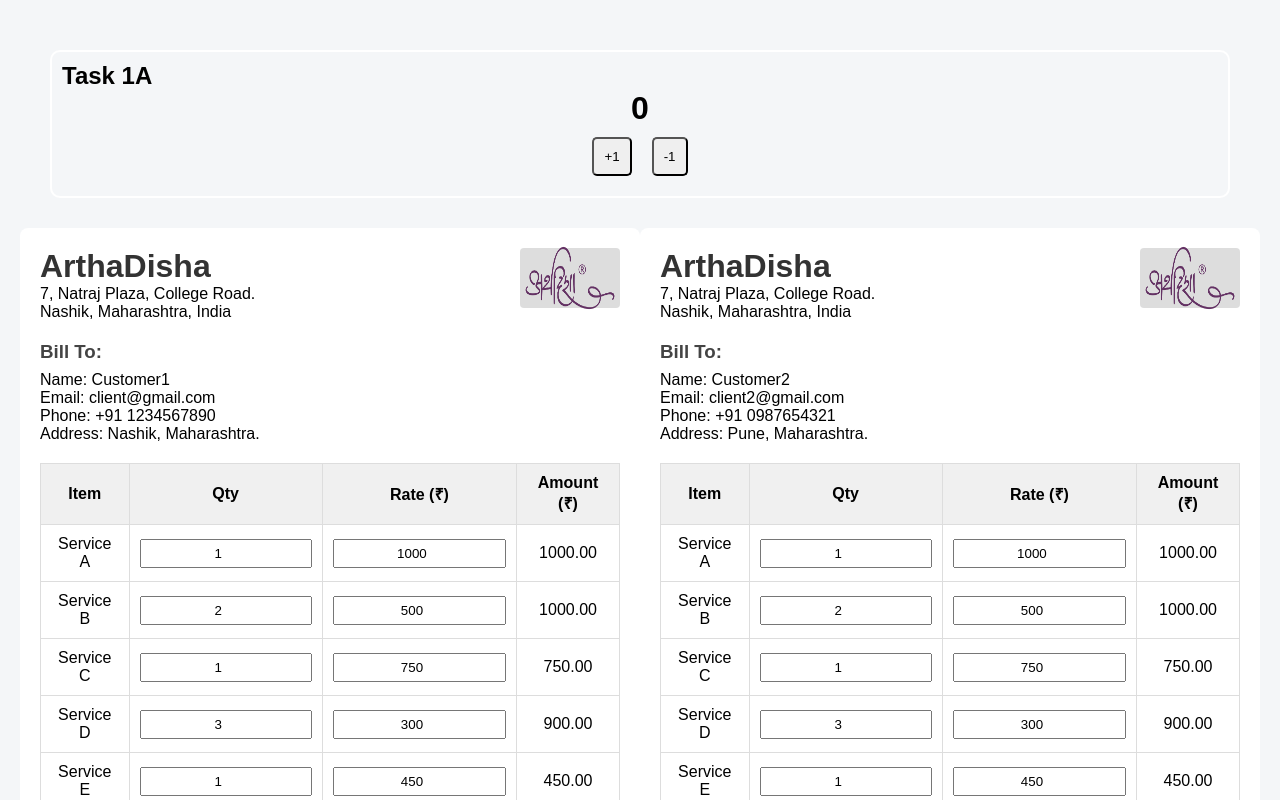
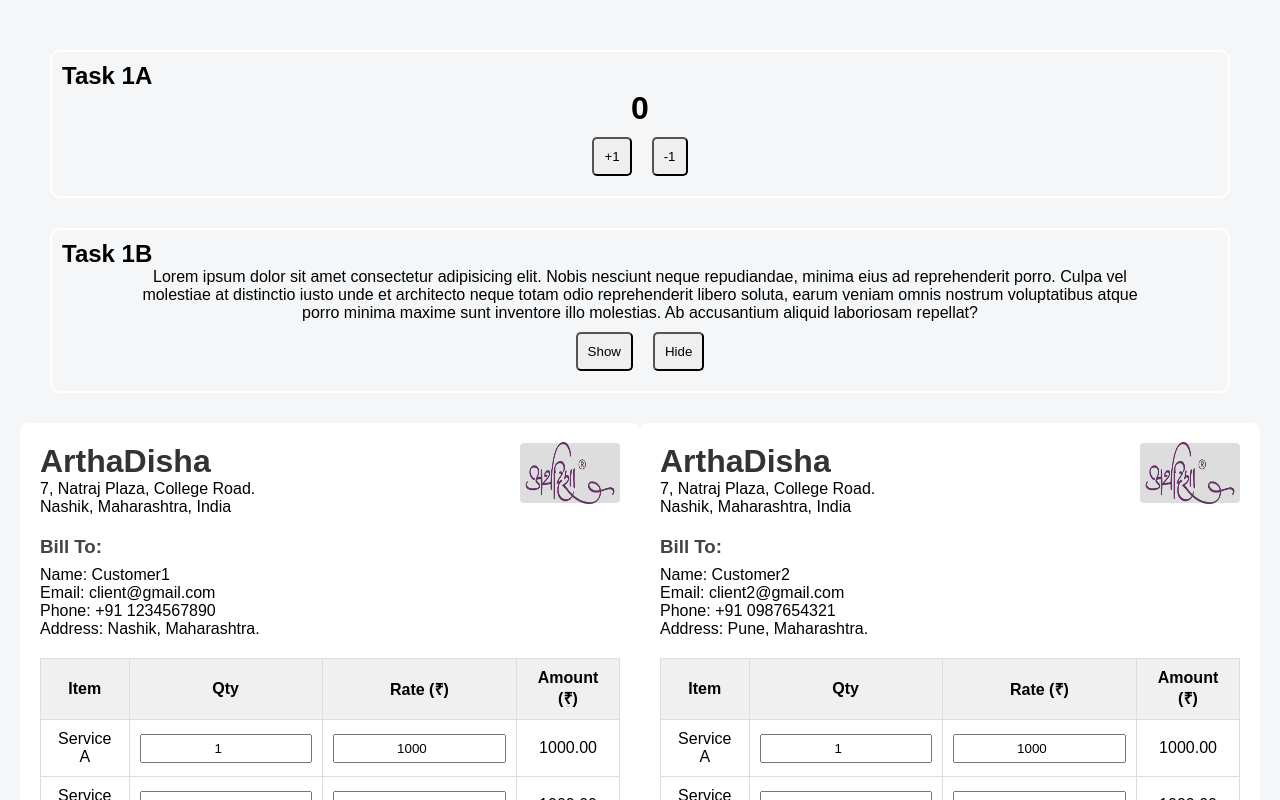
Before and after one commit to VSwaroop07/arthadisha-internship, a React (Create React App) app in the folder arthadisha-react-training/: page / in a window 1280 px wide. Shown: the top 800 px of the page. Built offline with nearby package versions, Linux system fonts and the light colour scheme.

Commit message:
( Task 2b ) Added Toggle Visibility

```diff
--- a/arthadisha-react-training/src/App.js
+++ b/arthadisha-react-training/src/App.js
@@ -5,6 +5,7 @@ import InvoiceTable from "./components/InvoiceTable";
 import InvoiceFooter from "./components/InvoiceFooter";
 import { useState } from "react";
 import CounterApp from "./components/hooks-practice/CounterApp";
+import ToggleVisibility from "./components/hooks-practice/ToggleVisibility";
 function App() {
   // const date = new Date();
   const invoiceStyle = {
@@ -28,6 +29,7 @@ function App() {
   return (
     <>
       <CounterApp/>
+      <ToggleVisibility/>
       {/* <div
         className="App"
         style={{ backgroundColor: "lightslategray", borderRadius: "20px" }}
--- /dev/null
+++ b/arthadisha-react-training/src/components/hooks-practice/ToggleVisibility.jsx
@@ -0,0 +1,47 @@
+import React, { useState } from "react";
+
+const ToggleVisibility = () => {
+  const [visibility, setvisibility] = useState(true);
+  const BtnStyle = {
+    margin: "10px",
+    padding: "10px",
+    borderRadius: "5px",
+  };
+  const box = {
+    border: "white 2px solid",
+    textAlign: "center",
+    gap: "13px",
+    margin: "30px",
+    padding: "10px",
+    borderRadius: "10px",
+  };
+  return (
+    <div style={box}>
+      <h2 style={{ textAlign: "left" }}>Task 1B</h2>
+
+        {visibility && <p style={{ width: "1000px", margin: "auto" }}>Lorem ipsum dolor sit amet consectetur adipisicing elit. Nobis nesciunt
+        neque repudiandae, minima eius ad reprehenderit porro. Culpa vel
+        molestiae at distinctio iusto unde et architecto neque totam odio
+        reprehenderit libero soluta, earum veniam omnis nostrum voluptatibus
+        atque porro minima maxime sunt inventore illo molestias. Ab accusantium
+        aliquid laboriosam repellat?</p>}
+
+      <button
+        type="button"
+        onClick={() => setvisibility(true)}
+        style={BtnStyle}
+      >
+        Show
+      </button>
+      <button
+        type="button"
+        onClick={() => setvisibility(false)}
+        style={BtnStyle}
+      >
+        Hide
+      </button>
+    </div>
+  );
+};
+
+export default ToggleVisibility;
```
